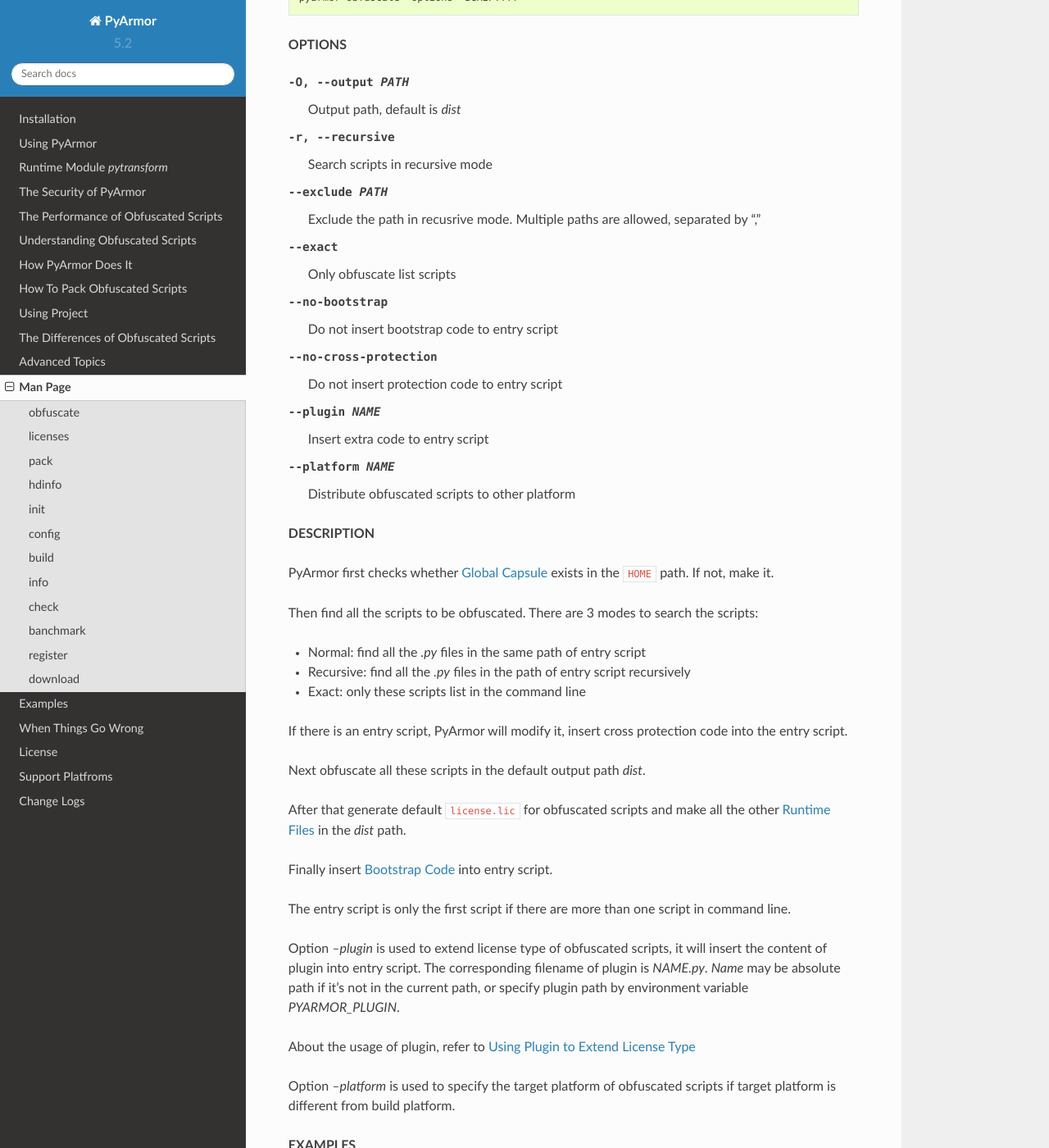
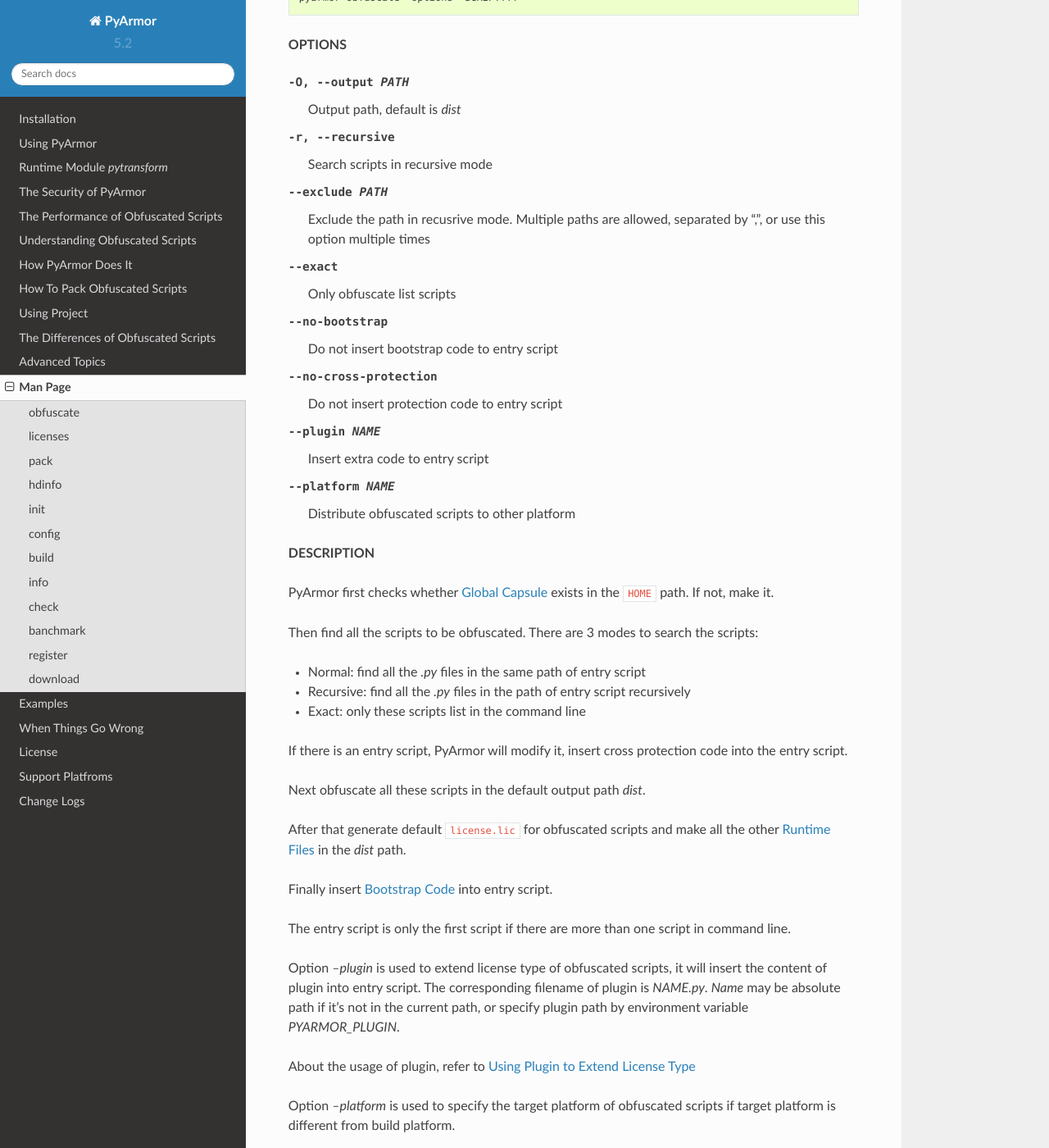
Before and after one commit to dashingsoft/pyarmor, a Sphinx documentation site: the page built from docs/man.rst, in a window 1280 px wide and 1400 px high, scrolled down 1084 px. Shown: the whole window at 82% size. Built offline with Sphinx 7.4.7 and the Read the Docs theme 2.0.0, drawn with Linux system fonts in a browser that asks for light colours; cross-references to code outside the pages are shown as plain code; some of the changed text lies outside the part shown.

Commit message:
Refine doc for multiple --exclude

```diff
--- a/docs/man.rst
+++ b/docs/man.rst
@@ -49,7 +49,7 @@
 
 -O, --output PATH       Output path, default is `dist`
 -r, --recursive         Search scripts in recursive mode
---exclude PATH          Exclude the path in recusrive mode. Multiple paths are allowed, separated by ","
+--exclude PATH          Exclude the path in recusrive mode. Multiple paths are allowed, separated by ",", or use this option multiple times
 --exact                 Only obfuscate list scripts
 --no-bootstrap          Do not insert bootstrap code to entry script
 --no-cross-protection   Do not insert protection code to entry script
```
Also changed, not shown: other parts of docs/man.rst (+4 -3 lines).
